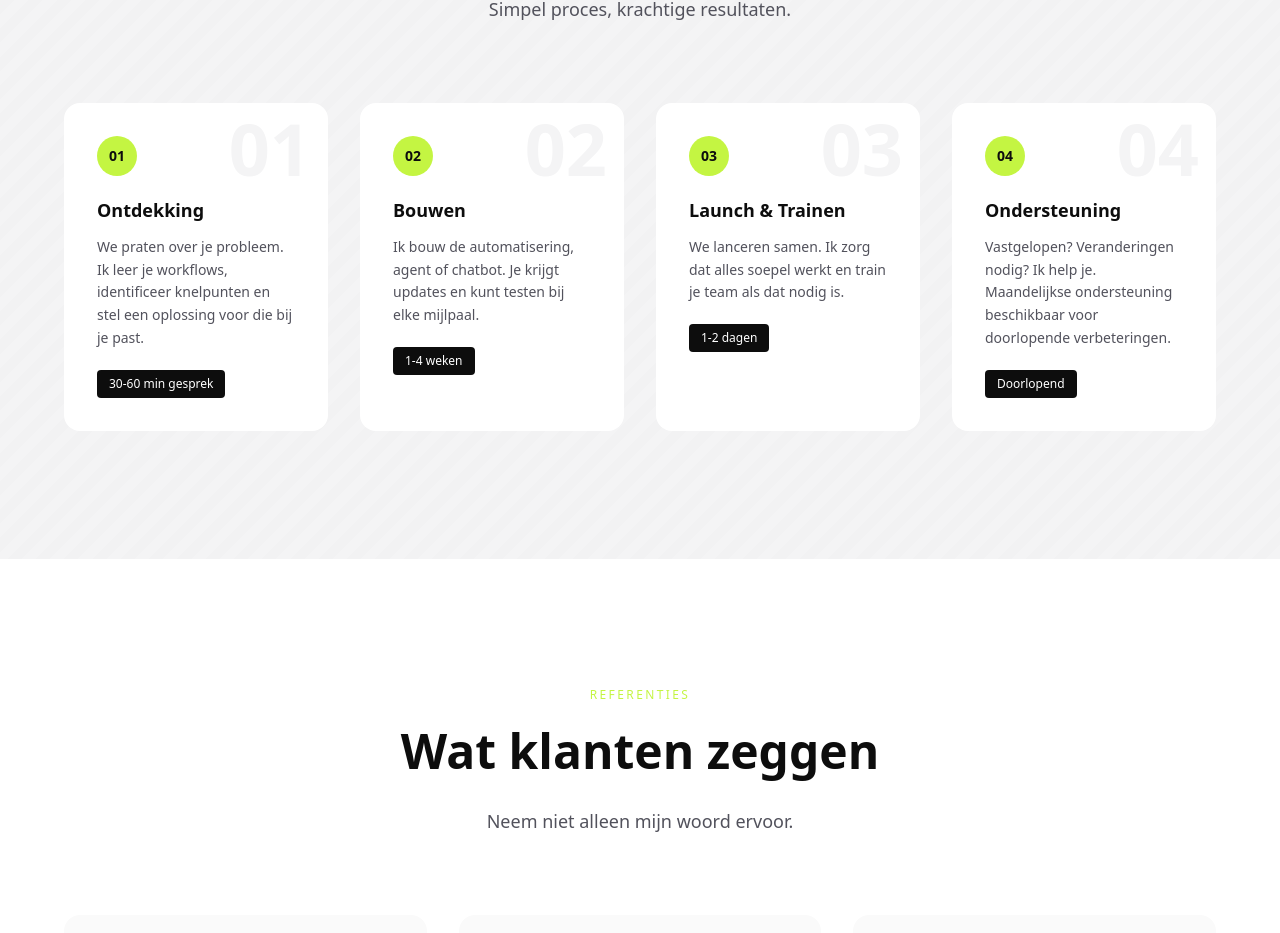
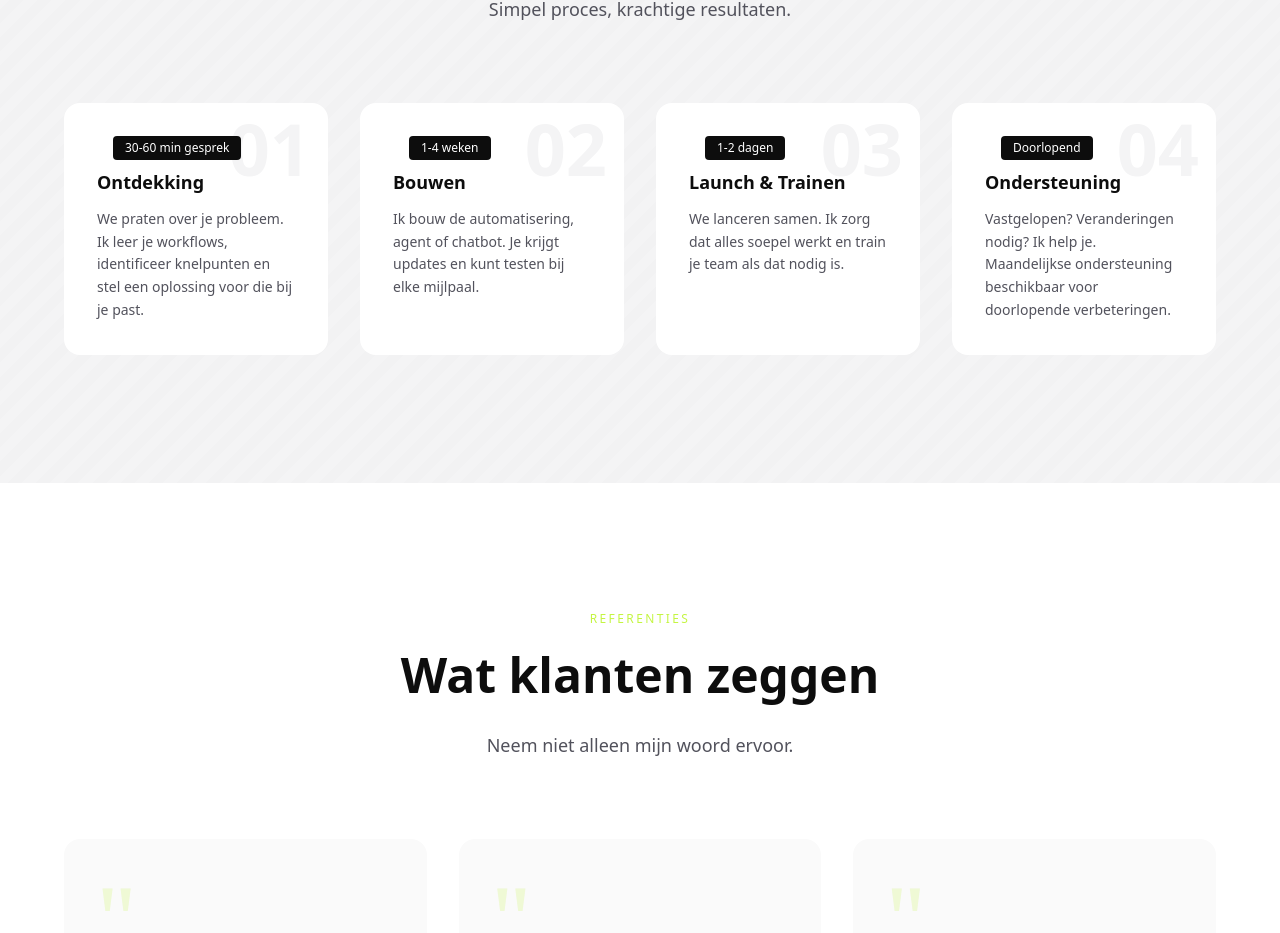
Before and after one commit to Jarno97/jsolutions, a Next.js app: page / in a window 1280 px wide. Shown: the part 2616-3549 px from the top of the page. Built offline with nearby package versions, Linux system fonts and the light colour scheme.

Commit message:
Position duration badges consistently in top-left of HowItWorks cards

```diff
--- a/src/components/HowItWorks.tsx
+++ b/src/components/HowItWorks.tsx
@@ -72,20 +72,17 @@ export default function HowItWorks() {
                   </span>
 
                   {/* Content */}
-                  <div className="relative">
-                    <div className="w-10 h-10 rounded-full bg-lime flex items-center justify-center mb-5 text-charcoal font-bold font-mono text-sm">
-                      {step.number}
+                  <div className="relative pt-8">
+                    <div className="absolute -top-0 left-4 px-3 py-1 bg-charcoal dark:bg-white rounded text-xs font-medium text-white dark:text-charcoal font-mono">
+                      {t(step.duration, step.durationNl)}
                     </div>
 
                     <h3 className="text-lg font-bold text-charcoal dark:text-white mb-3 font-mono">
                       {t(step.title, step.titleNl)}
                     </h3>
-                    <p className="text-zinc-600 dark:text-zinc-400 leading-relaxed mb-5 text-sm">
+                    <p className="text-zinc-600 dark:text-zinc-400 leading-relaxed text-sm">
                       {t(step.description, step.descriptionNl)}
                     </p>
-                    <div className="inline-block px-3 py-1.5 bg-charcoal dark:bg-white rounded text-xs font-medium text-white dark:text-charcoal font-mono">
-                      {t(step.duration, step.durationNl)}
-                    </div>
                   </div>
                 </div>
               </FadeIn>
```
